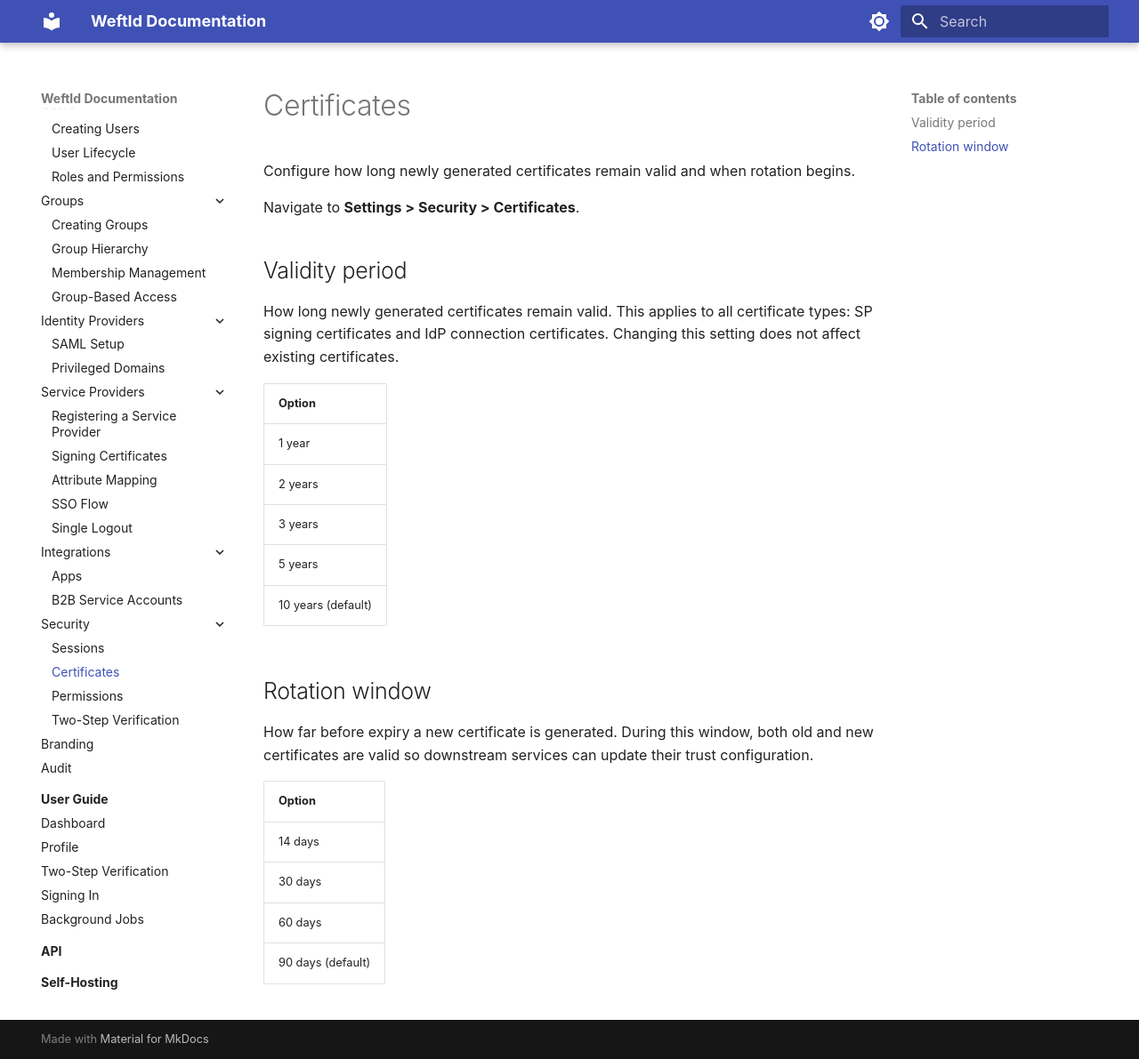
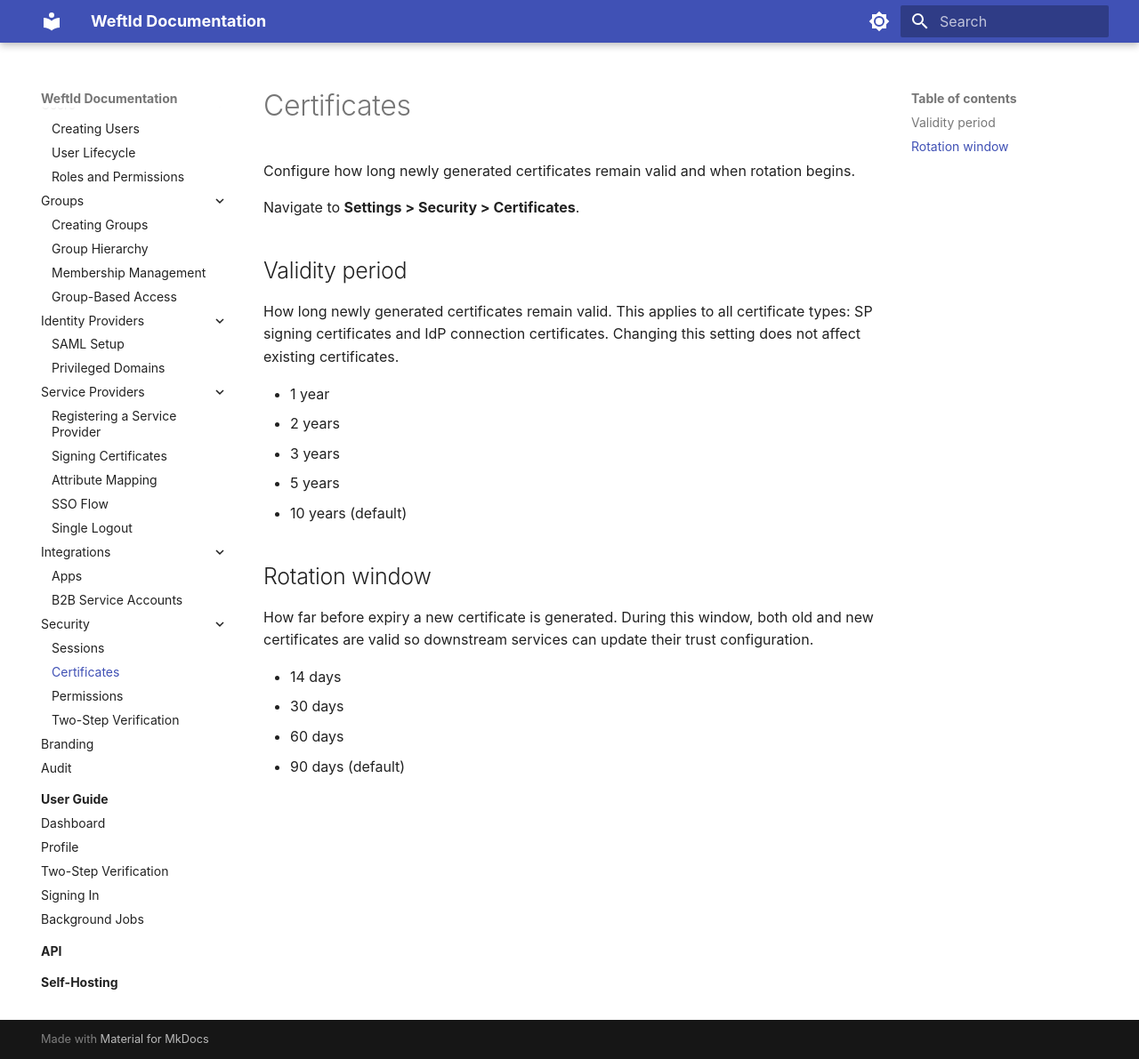
Before and after one commit to Pageloom/weft-id, an MkDocs documentation site: the page built from docs/admin-guide/security/certificates.md, in a window 1280 px wide and 1191 px high. Shown: the whole window at 89% size. Built offline with MkDocs 1.6.1 and Material for MkDocs 9.7.7, drawn with Linux system fonts in a browser that asks for light colours.

Commit message:
Replace single-column tables with bullet lists in certificates docs
Consistent with the list style used in sessions and first-login docs.

```diff
--- a/docs/admin-guide/security/certificates.md
+++ b/docs/admin-guide/security/certificates.md
@@ -8,21 +8,17 @@ Navigate to **Settings > Security > Certificates**.
 
 How long newly generated certificates remain valid. This applies to all certificate types: SP signing certificates and IdP connection certificates. Changing this setting does not affect existing certificates.
 
-| Option |
-|--------|
-| 1 year |
-| 2 years |
-| 3 years |
-| 5 years |
-| 10 years (default) |
+* 1 year
+* 2 years
+* 3 years
+* 5 years
+* 10 years (default)
 
 ## Rotation window
 
 How far before expiry a new certificate is generated. During this window, both old and new certificates are valid so downstream services can update their trust configuration.
 
-| Option |
-|--------|
-| 14 days |
-| 30 days |
-| 60 days |
-| 90 days (default) |
+* 14 days
+* 30 days
+* 60 days
+* 90 days (default)
```
Also changed, not shown: site/admin-guide/security/certificates/index.html, site/search.json.
